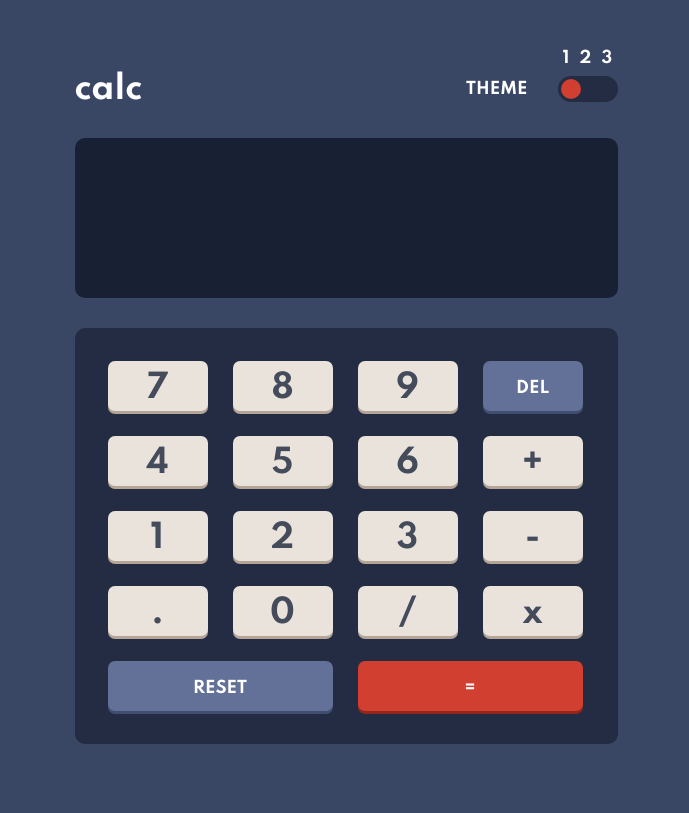
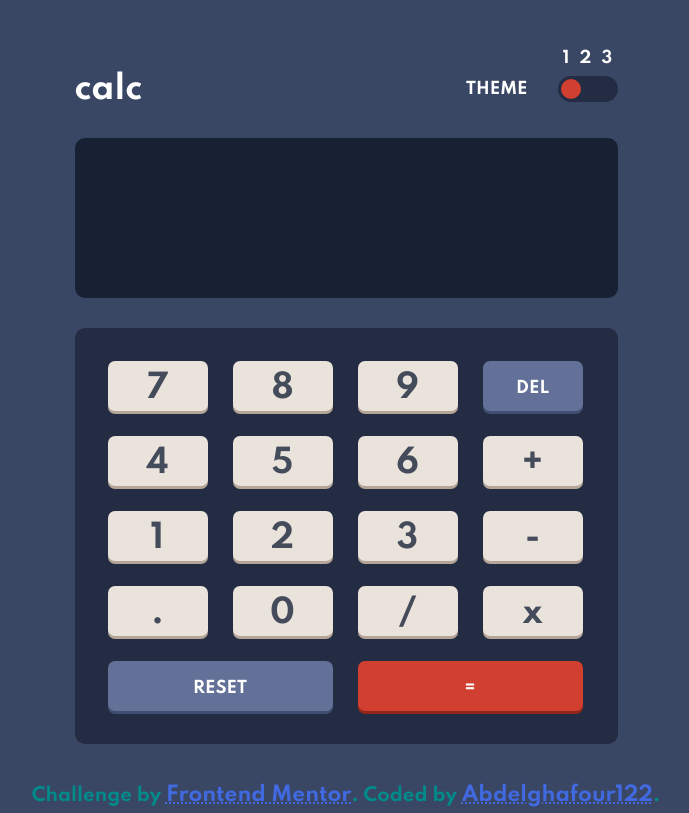
Before and after one commit to Abdelghafour122/react-calculator, a React (Create React App) app: page / in a window 1280 px wide. Shown: the whole page, without its empty margins (294-983 px from the left). Built offline with nearby package versions, Linux system fonts and the light colour scheme.

Commit message:
made the attribution div

```diff
--- a/src/App.css
+++ b/src/App.css
@@ -279,3 +279,16 @@ body {
   color: var(--normal-keys-color);
   font-size: var(--reg-fs);
 }
+
+.attribution {
+  text-align: center;
+  color: darkcyan;
+  font-size: 18px;
+}
+
+.attribution a {
+  color: royalblue;
+  text-decoration: underline dotted;
+  padding-bottom: 7px;
+  font-size: 20px;
+}
--- a/src/App.js
+++ b/src/App.js
@@ -5,6 +5,17 @@ function App() {
   return (
     <div className="App">
       <Core />
+      <div className="attribution">
+        Challenge by{" "}
+        <a
+          href="https://www.frontendmentor.io?ref=challenge"
+          rel="noreferrer"
+          target="_blank"
+        >
+          Frontend Mentor
+        </a>
+        . Coded by <a href="#">Abdelghafour122</a>.
+      </div>
     </div>
   );
 }
--- a/src/components/ResultScreen.jsx
+++ b/src/components/ResultScreen.jsx
@@ -5,7 +5,7 @@ const ResultScreen = ({ curOp, preOp, op, onFormat }) => {
     <div className="result-screen">
       <div className="prev-operand">
         {onFormat(preOp)}
-        {op}{" "}
+        {op}
       </div>
       <div className="curr-operand">{onFormat(curOp)} </div>
     </div>
```
Also changed, not shown: 1 other file (tests, documents, lock files or other folders).
